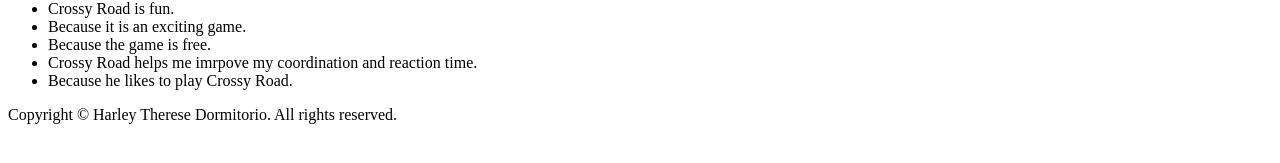
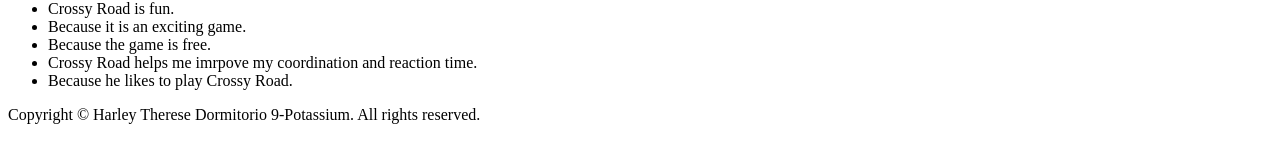
Before and after one commit to lady-glitter-sparkles/Potassium-Lab1-Dormitorio, a plain HTML site: page index.html in a window 1280 px wide. Shown: the part 175-338 px from the top of the page. Drawn offline with Linux system fonts and the light colour scheme.

Commit message:
Update index.html

```diff
--- a/index.html
+++ b/index.html
@@ -26,6 +26,6 @@
              <li>Because he likes to play Crossy Road.</li>
           </ul>
         </span>
-              <p> Copyright &copy; Harley Therese Dormitorio. All rights reserved.</p>
+              <p> Copyright &copy; Harley Therese Dormitorio 9-Potassium. All rights reserved.</p>
   </body>
 </html>
```
